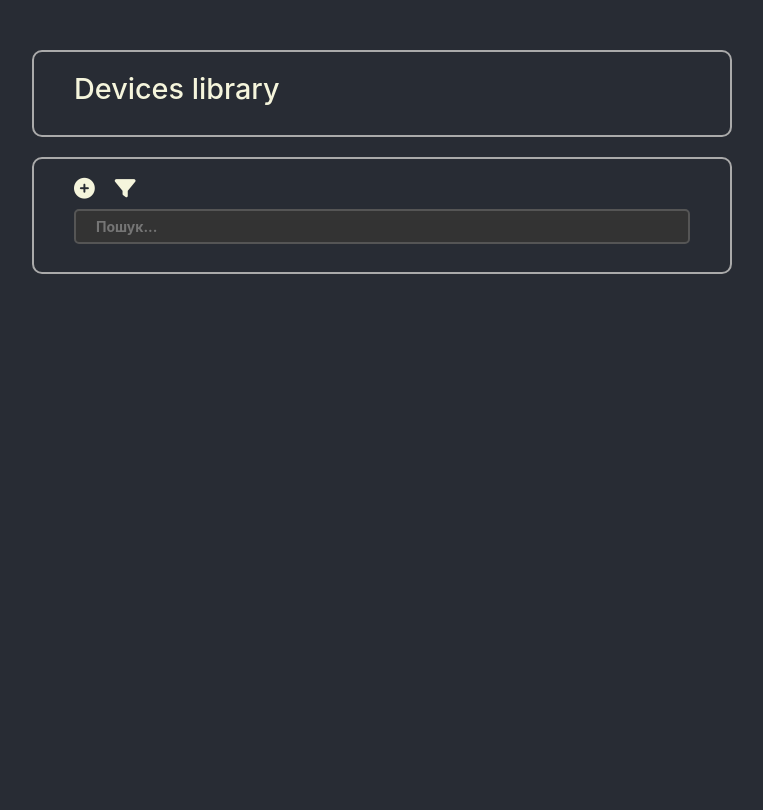
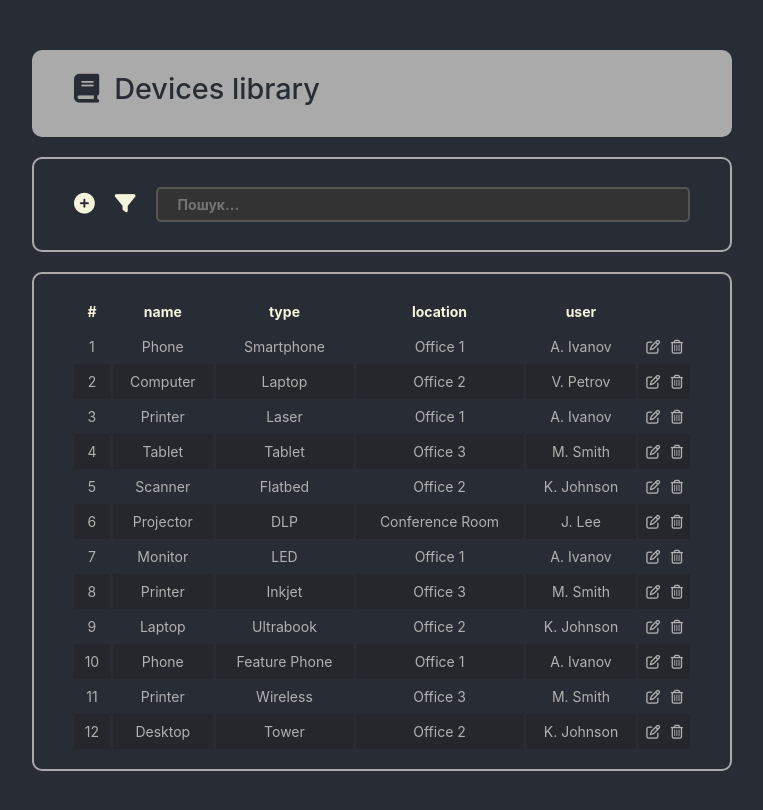
Before and after one commit to lnkz80/emplReact, a React (Create React App) app: page / in a window 1280 px wide. Shown: the top 810 px of the page, without its empty margins (258-1021 px from the left). Built offline with nearby package versions, Linux system fonts and the light colour scheme.

Commit message:
List items => DONE

```diff
--- a/src/App.js
+++ b/src/App.js
@@ -1,12 +1,14 @@
 import './App.css';
 import AppHeader from './components/app-header/app-header'
 import LibControlPanel from './components/lib-control-panel/lib-control-panel';
+import LibListItems from './components/lib-list-items/lib-list-items';
 
 function App() {
   return (
     <div className='App'>
       <AppHeader />
       <LibControlPanel />
+      <LibListItems />
     </div>
   );
 }
--- a/src/components/app-header/app-header.css
+++ b/src/components/app-header/app-header.css
@@ -1,6 +1,11 @@
 .app-header {
-
+ background-color: #aaa;
 }
 .app-header h1 {
     font-size: 1.8rem;
+    color: #282c34;
 }
+
+.app-header h1 > i {
+    margin-right: 15px;
+}
--- a/src/components/app-header/app-header.jsx
+++ b/src/components/app-header/app-header.jsx
@@ -3,7 +3,7 @@ import './app-header.css'
 function AppHeader (){
     return(
         <div className='app-header app-brd'>
-            <h1>Devices library</h1>
+            <h1><i className="fa-solid fa-book"></i>Devices library</h1>
         </div>
     );
 }
--- a/src/components/lib-control-panel/lib-control-panel.css
+++ b/src/components/lib-control-panel/lib-control-panel.css
@@ -1,4 +1,11 @@
+.lib-control-panel {
+  display: flex;
+  justify-content: center;
+}
+
 .lib-control-panel i {
+  display: flex;
+  align-self: center;
   font-size: 1.3rem;
   margin-right: 20px;
 }
--- a/src/components/lib-control-panel/lib-control-panel.jsx
+++ b/src/components/lib-control-panel/lib-control-panel.jsx
@@ -3,8 +3,8 @@ import './lib-control-panel.css'
 function LibControlPanel(){
     return (
         <div className="lib-control-panel app-brd">
-            <i class="fa-sharp fa-solid fa-circle-plus"></i>
-            <i class="fa-solid fa-filter"></i>
+            <i className="fa-sharp fa-solid fa-circle-plus"></i>
+            <i className="fa-solid fa-filter"></i>
             <input type="text" placeholder='Пошук...' />
         </div>
     );
--- /dev/null
+++ b/src/components/lib-item/lib-item.jsx
@@ -0,0 +1,16 @@
+
+
+function LibItem({item}){
+    return(
+        <tr>
+            <td>{item.i}</td>
+            <td>{item.name}</td>
+            <td>{item.type}</td>
+            <td>{item.location}</td>
+            <td>{item.user}</td>
+            <td><a href="\"><i className="fa-regular fa-pen-to-square"></i></a><a href="\"><i className="fa-regular fa-trash-can"></i></a></td>
+        </tr>
+    );
+}
+
+export default LibItem;
--- /dev/null
+++ b/src/components/lib-list-items/lib-list-items.css
@@ -0,0 +1,40 @@
+.lib-list-items table {
+  width: 100%;
+}
+
+.lib-list-items thead td {
+    color: beige;
+    font-weight: 700;
+}
+
+.lib-list-items td {
+    text-align: center;
+}
+
+.lib-list-items th+th, td+td  {
+    border-left: 3px solid #282c34;
+}
+
+.lib-list-items td {
+    padding: 7px;
+    color: #b1b1b1;
+}
+
+.lib-list-items tr:nth-child(even) {
+    background-color: #25272c;
+}
+
+.lib-list-items td:last-child{
+    display: flex;
+    justify-content: space-between;
+
+}
+
+.lib-list-items td > a {
+    color: #b1b1b1;
+    /* padding: 0 7px; */
+}
+
+.lib-list-items td > a:hover {
+    color: #ebebeb;
+}
--- a/src/components/lib-list-items/lib-list-items.jsx
+++ b/src/components/lib-list-items/lib-list-items.jsx
@@ -0,0 +1,30 @@
+import libItemsDB from '../../data/lib-items';
+
+import LibItem from '../lib-item/lib-item';
+import './lib-list-items.css';
+
+function LibListItems() {
+    return(
+        <div className="lib-list-items app-brd">
+            <table>
+                <thead>
+                    <tr>
+                        <td>#</td>
+                        <td>name</td>
+                        <td>type</td>
+                        <td>location</td>
+                        <td>user</td>
+                        <td></td>
+                    </tr>
+                </thead>
+                <tbody>
+                {
+                    libItemsDB.map((libItem, idx) => <LibItem item={{i: ++idx, name: libItem.name, type: libItem.type, location: libItem.location, user: libItem.user}} />)
+                }
+                </tbody>
+            </table>
+        </div>
+    )
+}
+
+export default LibListItems;
--- /dev/null
+++ b/src/data/lib-items.js
@@ -0,0 +1,77 @@
+const libItemsDB  = [
+    {
+      name: 'Phone',
+      type: 'Smartphone',
+      location: 'Office 1',
+      user: 'A. Ivanov'
+    },
+    {
+      name: 'Computer',
+      type: 'Laptop',
+      location: 'Office 2',
+      user: 'V. Petrov'
+    },
+    {
+      name: 'Printer',
+      type: 'Laser',
+      location: 'Office 1',
+      user: 'A. Ivanov'
+    },
+    {
+      name: 'Tablet',
+      type: 'Tablet',
+      location: 'Office 3',
+      user: 'M. Smith'
+    },
+    {
+      name: 'Scanner',
+      type: 'Flatbed',
+      location: 'Office 2',
+      user: 'K. Johnson'
+    },
+    {
+      name: 'Projector',
+      type: 'DLP',
+      location: 'Conference Room',
+      user: 'J. Lee'
+    },
+    {
+      name: 'Monitor',
+      type: 'LED',
+      location: 'Office 1',
+      user: 'A. Ivanov'
+    },
+    {
+      name: 'Printer',
+      type: 'Inkjet',
+      location: 'Office 3',
+      user: 'M. Smith'
+    },
+    {
+      name: 'Laptop',
+      type: 'Ultrabook',
+      location: 'Office 2',
+      user: 'K. Johnson'
+    },
+    {
+      name: 'Phone',
+      type: 'Feature Phone',
+      location: 'Office 1',
+      user: 'A. Ivanov'
+    },
+    {
+      name: 'Printer',
+      type: 'Wireless',
+      location: 'Office 3',
+      user: 'M. Smith'
+    },
+    {
+      name: 'Desktop',
+      type: 'Tower',
+      location: 'Office 2',
+      user: 'K. Johnson'
+    }
+  ];
+
+
+  export default libItemsDB;
```
